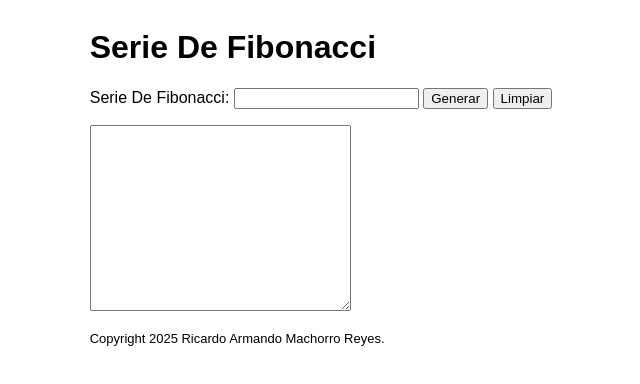
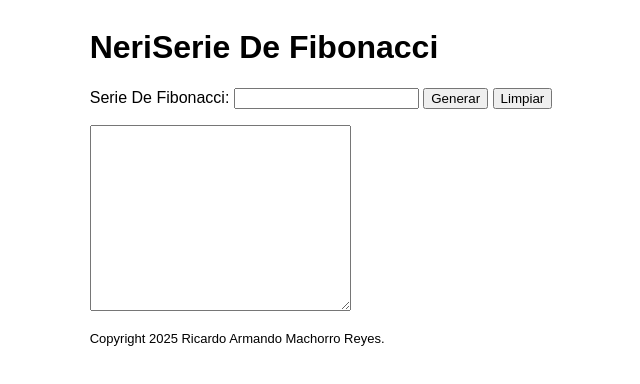
Before and after one commit to lENPODIl/neriformulario, a plain HTML site: page index.html in a window 1280 px wide. Shown: the whole page, without its empty margins (319-959 px from the left). Drawn offline with Linux system fonts and the light colour scheme.

Commit message:
Update index.html

```diff
--- a/index.html
+++ b/index.html
@@ -1,7 +1,7 @@
 <!DOCTYPE html>
 <html>
     <head>
-        <title>Serie De Fibonacci</title>
+        <title>Neri Zarate Jose Luis</title>
         <meta charset="UTF-8">
         <meta name="viewport" content="width=device-width, initial-scale=1.0">
         <style>
@@ -13,7 +13,7 @@
     </head>
     <body>
         <header>
-            <h1>Serie De Fibonacci</h1>
+            <h1>NeriSerie De Fibonacci</h1>
         </header>
         <form id="forma" action="javascript:;">
             <p>
```
